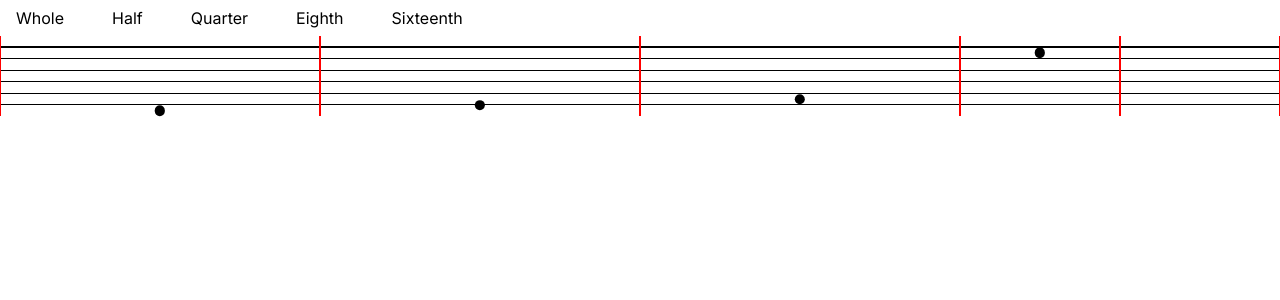
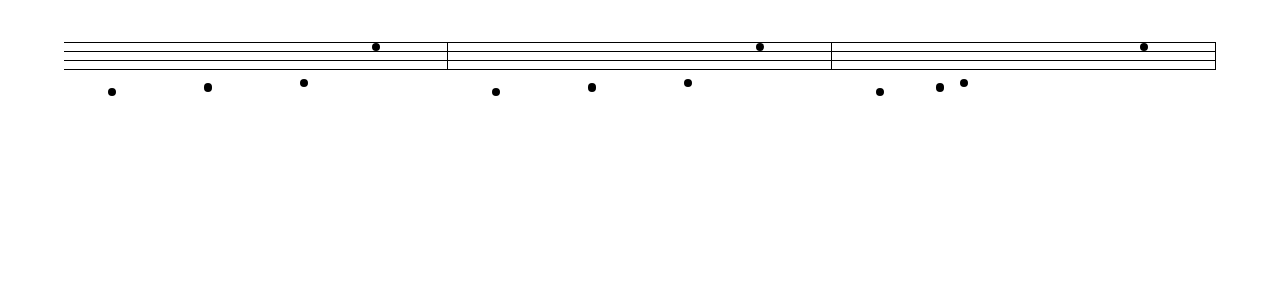
Before and after one commit to Pfannen/beat-canvas, a Next.js app: page / in a window 1280 px wide. Shown: the top 300 px of the page. Built offline with nearby package versions, Linux system fonts and the light colour scheme.

Commit message:
Added a simple modal for modifying a measure

```diff
--- a/app/page.module.css
+++ b/app/page.module.css
@@ -1,4 +1,10 @@
 .measures {
-  width: 100%;
+  width: 90%;
+  height: 10vh;
+  margin-inline: auto;
+  margin-block: 1rem;
+}
+
+.modifiable_measure {
   height: 10vh;
 }
--- a/app/page.tsx
+++ b/app/page.tsx
@@ -5,17 +5,32 @@ import DisplayMeasures from "@/components/ui/measure/display-measures";
 import ModifiableMeasure from "@/components/ui/measure/segmented-measure/modifiable-measure";
 import { clickBehavior } from "@/components/ui/measure/utils";
 import classes from "./page.module.css";
+import { useState } from "react";
+import ReactModal from "react-modal";
 
 export default function Home() {
+  const [selectedMeasure, setSelectedMeasure] = useState<number>();
   return (
     <MusicProvider>
-      {/* <div className={classes.measures}>
-        <DisplayMeasures />
-      </div> */}
-      <ModifiableMeasure
-        measureIndex={0}
-        modificationBehavior={clickBehavior}
-      />
+      <div className={classes.measures}>
+        <DisplayMeasures onMeasureClick={setSelectedMeasure} />
+      </div>
+      <ReactModal
+        isOpen={selectedMeasure !== undefined}
+        onRequestClose={() => {
+          setSelectedMeasure(undefined);
+        }}
+        shouldCloseOnOverlayClick={true}
+      >
+        {selectedMeasure !== undefined && (
+          <div className={classes.modifiable_measure}>
+            <ModifiableMeasure
+              measureIndex={selectedMeasure}
+              modificationBehavior={clickBehavior}
+            />
+          </div>
+        )}
+      </ReactModal>
     </MusicProvider>
   );
 }
--- a/components/hooks/useSplitSegmentRegistry/index.ts
+++ b/components/hooks/useSplitSegmentRegistry/index.ts
@@ -51,7 +51,18 @@ const useSplitSegmentRegistry = () => {
     return { register, deregister };
   };
 
-  return { register, deregister, joinSegment, splitSegment, getRegistryProps };
+  const getSegmentActions = <T extends object>(extraActions: T = {} as T) => {
+    return { joinSegment, splitSegment, ...extraActions };
+  };
+
+  return {
+    register,
+    deregister,
+    joinSegment,
+    splitSegment,
+    getRegistryProps,
+    getSegmentActions,
+  };
 };
 
 export default useSplitSegmentRegistry;
--- a/components/ui/measure/display-measures/display-measure/index.module.css
+++ b/components/ui/measure/display-measures/display-measure/index.module.css
@@ -1,10 +1,12 @@
 .container {
   position: relative;
   height: 100%;
+  min-width: 300px;
+  max-width: 500px;
 }
 
-.body {
-  /* height: var(--body-height); */
+.component {
+  border-right: 1px solid black;
 }
 
 .container::before {
--- a/components/ui/measure/display-measures/display-measure/index.tsx
+++ b/components/ui/measure/display-measures/display-measure/index.tsx
@@ -5,6 +5,7 @@ import { LedgerComponentRenderer } from "../../utils";
 import classes from "./index.module.css";
 import { CSSProperties, FunctionComponent, ReactNode } from "react";
 import { numToPercent } from "@/utils";
+import { ComponentProps } from "@/types/polymorphic";
 
 type DisplayMeasureProps = {
   componentsAbove?: number;
@@ -13,7 +14,7 @@ type DisplayMeasureProps = {
   componentPercentages?: ComponentPercentages;
   height: string;
   padding: string;
-};
+} & ComponentProps<"div">;
 
 const DisplayMeasure: FunctionComponent<DisplayMeasureProps> = ({
   componentsAbove,
@@ -22,9 +23,10 @@ const DisplayMeasure: FunctionComponent<DisplayMeasureProps> = ({
   componentPercentages,
   height,
   padding,
+  ...restProps
 }) => {
   const componentRenderer: LedgerComponentRenderer = (
-    _,
+    y,
     isLine,
     lineHeight,
     spaceHeight
@@ -33,6 +35,8 @@ const DisplayMeasure: FunctionComponent<DisplayMeasureProps> = ({
       <LedgerComponent
         height={isLine ? numToPercent(lineHeight) : numToPercent(spaceHeight)}
         isLine={isLine}
+        className={classes.component}
+        key={y}
       />
     );
   };
@@ -40,6 +44,7 @@ const DisplayMeasure: FunctionComponent<DisplayMeasureProps> = ({
     <div
       style={{ "--body-height": height, "--padding": padding } as CSSProperties}
       className={classes.container}
+      {...restProps}
     >
       <Segment
         width={"100%"}
@@ -48,7 +53,6 @@ const DisplayMeasure: FunctionComponent<DisplayMeasureProps> = ({
         renderLedgerComponent={componentRenderer}
         startWithLine
         body={7}
-        className={classes.body}
         componentPercentages={componentPercentages}
       />
       {notesComponents}
--- a/components/ui/measure/display-measures/index.module.css
+++ b/components/ui/measure/display-measures/index.module.css
@@ -2,6 +2,7 @@
   height: 100%;
   width: 100%;
   display: flex;
+  flex-wrap: wrap;
 }
 
 .measures * {
--- a/components/ui/measure/display-measures/index.tsx
+++ b/components/ui/measure/display-measures/index.tsx
@@ -10,9 +10,13 @@ const spaceCount = 3;
 const lineCount = 2;
 const bodyCt = 7;
 
-type DisplayMeasuresProps = {};
+type DisplayMeasuresProps = {
+  onMeasureClick: (index: number) => void;
+};
 
-const DisplayMeasures: FunctionComponent<DisplayMeasuresProps> = () => {
+const DisplayMeasures: FunctionComponent<DisplayMeasuresProps> = ({
+  onMeasureClick,
+}) => {
   const { measures } = useMusic();
   const [notePosition, setNotePosition] = useState(() => {
     return new NotePosition((spaceCount + lineCount) * 2 + bodyCt, 25, 100);
@@ -31,6 +35,7 @@ const DisplayMeasures: FunctionComponent<DisplayMeasuresProps> = () => {
           left={x + "%"}
           type={note.type}
           height={notePosition.heights.space * 100 + "%"}
+          key={`${x}-${y}`}
         />
       );
       return component;
@@ -38,13 +43,14 @@ const DisplayMeasures: FunctionComponent<DisplayMeasuresProps> = () => {
   });
   return (
     <div className={classes.measures}>
-      {noteComponents.map((measureNotes) => {
+      {noteComponents.map((measureNotes, i) => {
         return (
           <DisplayMeasure
             notesComponents={measureNotes}
             componentPercentages={notePosition.heights}
             height={bodyPercent * 100 + "%"}
             padding={padding * 100 + "%"}
+            onClick={onMeasureClick.bind(null, i)}
           />
         );
       })}
--- a/components/ui/measure/segment/split-segment/index.tsx
+++ b/components/ui/measure/segment/split-segment/index.tsx
@@ -2,12 +2,13 @@ import classes from "./index.module.css";
 import LedgerComponent from "../../ledger-component";
 import Segment from "..";
 import { SegmentProps } from "../../types";
-import { FunctionComponent, useEffect, useState } from "react";
+import { FunctionComponent } from "react";
 import { SegmentBeat } from "@/components/providers/music/types";
 import { RegistryDelegates } from "@/components/hooks/useSplitSegmentRegistry";
 import { LedgerComponentRenderer } from "../../utils";
 import DisplayNote from "../../note/display-note";
 import { numToPercent } from "@/utils";
+import useSplitSegment from "./useSplitSegment";
 
 type SplitSegmentProps = {
   registryDelegates: RegistryDelegates;
@@ -15,20 +16,12 @@ type SplitSegmentProps = {
 } & SegmentProps<any>;
 
 const SplitSegment: FunctionComponent<SplitSegmentProps> = (props) => {
-  const [split, setSplit] = useState(false);
-
-  useEffect(() => {
-    props.registryDelegates.register(
-      props.xPos,
-      () => {
-        if (!props.notes) setSplit((prevState) => !prevState);
-      },
-      props.lhs
-    );
-    return () => {
-      props.registryDelegates.deregister(props.xPos);
-    };
-  }, []);
+  const { split } = useSplitSegment(
+    props.xPos,
+    props.registryDelegates,
+    !props.notes,
+    props.lhs
+  );
 
   const { width } = props;
   const renderLedgerComponent: LedgerComponentRenderer = (
--- /dev/null
+++ b/components/ui/measure/segment/split-segment/useSplitSegment.ts
@@ -0,0 +1,26 @@
+import { RegistryDelegates } from "@/components/hooks/useSplitSegmentRegistry";
+import { useEffect, useState } from "react";
+
+const useSplitSegment = (
+  xPos: number,
+  registryDels: RegistryDelegates,
+  canChange: boolean,
+  lhs?: number
+) => {
+  const [split, setSplit] = useState(false);
+
+  const toggle = () => {
+    if (canChange) setSplit((prevState) => !prevState);
+  };
+
+  useEffect(() => {
+    registryDels.register(xPos, toggle, lhs);
+    return () => {
+      registryDels.deregister(xPos);
+    };
+  }, []);
+
+  return { split };
+};
+
+export default useSplitSegment;
--- a/components/ui/measure/segmented-measure/modifiable-measure/index.tsx
+++ b/components/ui/measure/segmented-measure/modifiable-measure/index.tsx
@@ -5,7 +5,7 @@ import SegmentedMeasure from "..";
 import SplitSegment from "../../segment/split-segment";
 import { useMusic } from "@/components/providers/music";
 import NoteSelection from "@/components/ui/reusable/note-selection";
-import { NoteType } from "@/components/providers/music/types";
+import { Note, NoteType } from "@/components/providers/music/types";
 import { addNote } from "@/components/providers/music/hooks/useMeasures/utils";
 import { ModificationBehavior } from "../../utils";
 import useSplitSegmentRegistry from "@/components/hooks/useSplitSegmentRegistry";
@@ -22,8 +22,7 @@ const ModifiableMeasure: FunctionComponent<ModifiableMeasureProps> = ({
   //To make modificationBehavior fully complete, need to take in additional props to pass into the split segment
   //{props: ..., modificationBehavior: }
   const { getMeasures, invokeMeasureModifier } = useMusic();
-  const { getRegistryProps, splitSegment, joinSegment } =
-    useSplitSegmentRegistry();
+  const { getRegistryProps, getSegmentActions } = useSplitSegmentRegistry();
   const [noteSelected, setNoteSelected] = useState<NoteType | undefined>();
   const noteSelectHandler = (type: NoteType) => {
     setNoteSelected((prevState) => {
@@ -33,6 +32,9 @@ const ModifiableMeasure: FunctionComponent<ModifiableMeasureProps> = ({
       return type;
     });
   };
+  const placeNote = (note: Note) => {
+    invokeMeasureModifier(addNote({ note, measureIndex }));
+  };
   return (
     <>
       <NoteSelection
@@ -40,7 +42,7 @@ const ModifiableMeasure: FunctionComponent<ModifiableMeasureProps> = ({
         onNoteClicked={noteSelectHandler}
       />
       <div className={classes.measures}>
-        {getMeasures(measureIndex, 1).map(({ notes }, i) => {
+        {getMeasures(measureIndex, 1).map(({ notes }) => {
           return (
             <SegmentedMeasure
               segmentGenerator={minimalSegmentGenerator}
@@ -50,15 +52,9 @@ const ModifiableMeasure: FunctionComponent<ModifiableMeasureProps> = ({
                 return (
                   <SplitSegment
                     actionHandler={modificationBehavior(
-                      {
-                        splitSegment,
-                        joinSegment,
-                        placeNote: (note) => {
-                          invokeMeasureModifier(
-                            addNote({ note, measureIndex: i })
-                          );
-                        },
-                      },
+                      getSegmentActions({
+                        placeNote,
+                      }),
                       noteSelected
                     )}
                     {...props}
--- a/package.json
+++ b/package.json
@@ -10,9 +10,11 @@
     "test": "jest"
   },
   "dependencies": {
+    "@types/react-modal": "^3.16.3",
     "next": "14.1.0",
     "react": "^18",
-    "react-dom": "^18"
+    "react-dom": "^18",
+    "react-modal": "^3.16.1"
   },
   "devDependencies": {
     "@types/jest": "^29.5.12",
```
Also changed, not shown: 1 other file (tests, documents, lock files or other folders).
